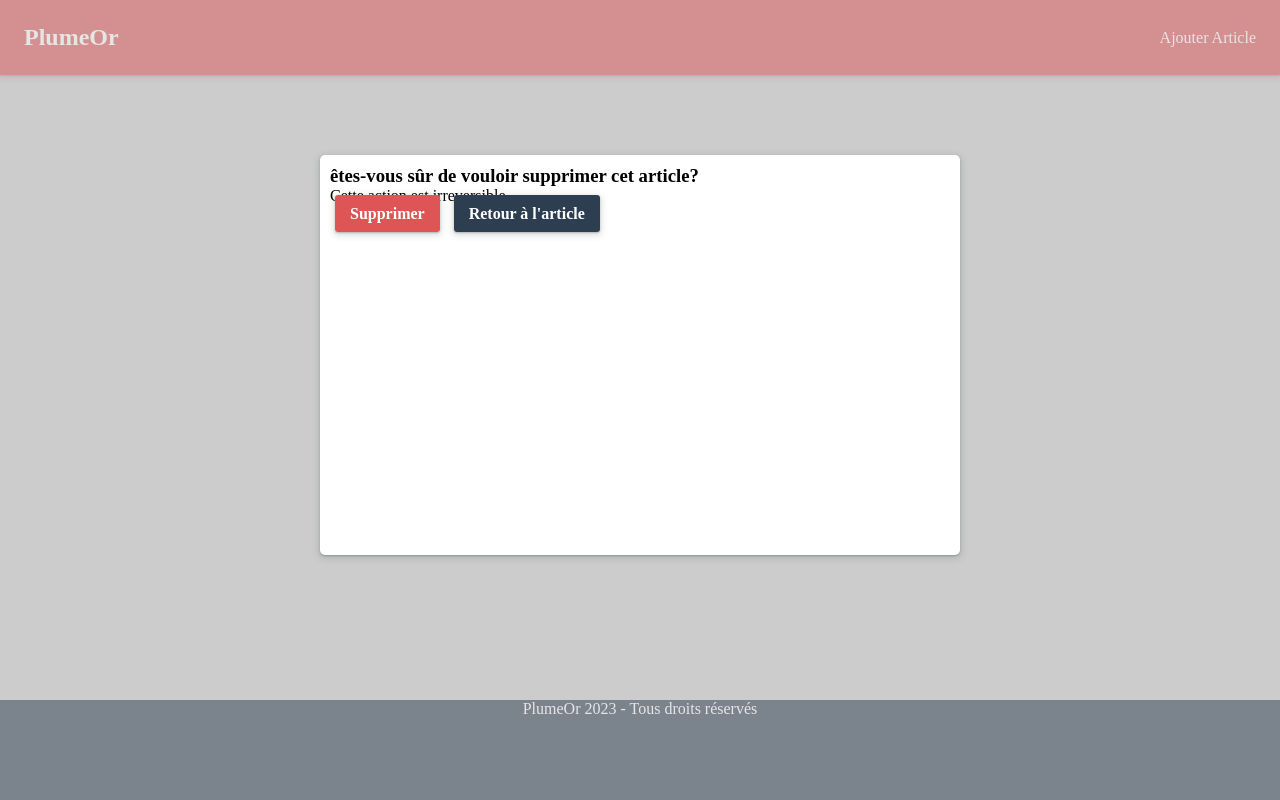
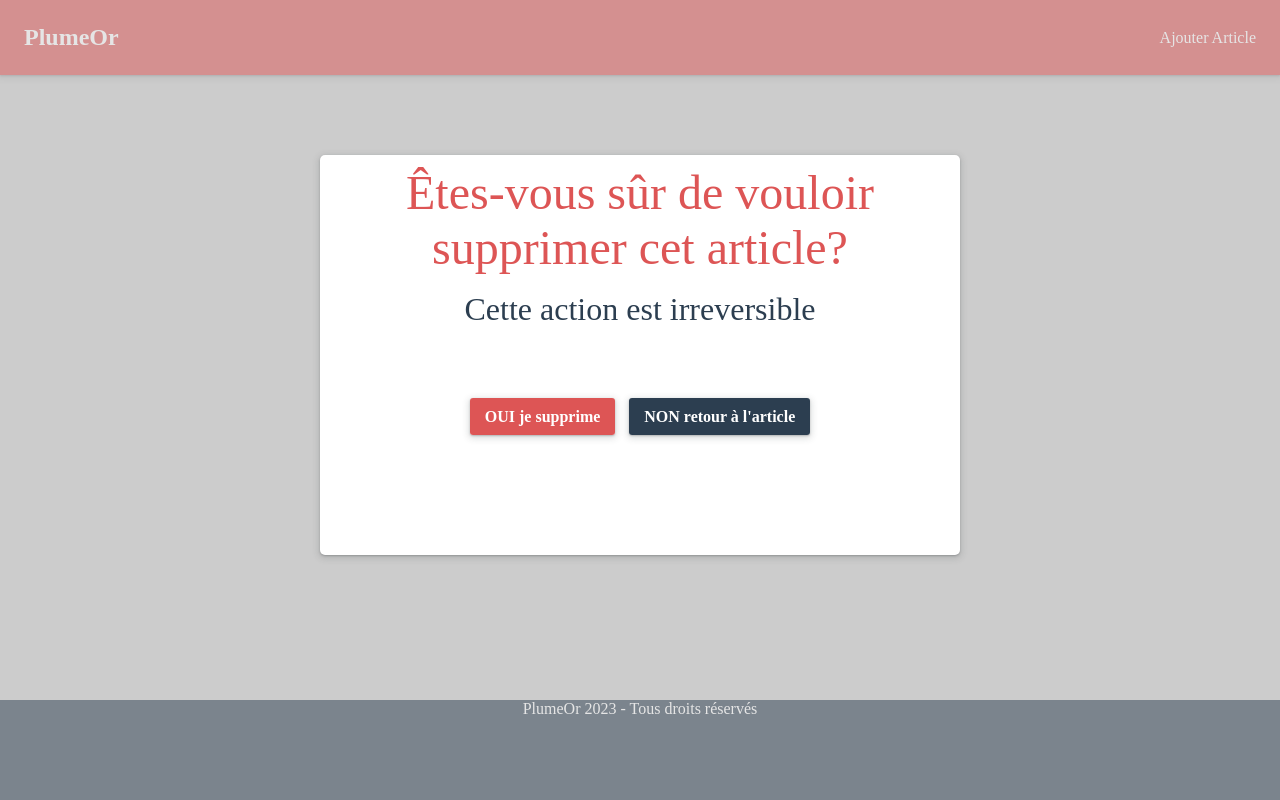
Before and after one commit to sarkou/plumeor-blog, a PHP site: page /deletearticle.php in a window 1280 px wide. Run offline with PHP 8.4, Linux system fonts and the light colour scheme.

Commit message:
first version : edit articles

```diff
--- a/addarticle.php
+++ b/addarticle.php
@@ -176,7 +176,9 @@ require_once('./requires/head.php');
                 <label for="content">Contenu</label>
                 <span class="text-error" message-required="ce champ est obligatoire">*</span>
                 </br>
-                <textarea name="content" id="content" cols="30" rows="10" placeholder="écrivez votre article ici"></textarea>
+                <textarea name="content" id="content" cols="30" rows="10" placeholder="écrivez votre article ici"><?php if (isset($category)) {
+                                                                                                                        echo $category;
+                                                                                                                    } ?></textarea>
 
                 <?php
 
--- a/article.php
+++ b/article.php
@@ -102,7 +102,7 @@ if (!$id) {
 
                     <p class="article-content"><?= $myarticle['content'] ?></p>
                     <div class="my-button">
-                        <a href="/addarticle.php?id=<?= $myarticle['id'] ?>" class="btn btn-modifier">Modifier</a>
+                        <a href="/editarticle.php?id=<?= $myarticle['id'] ?>&edit=oui" class="btn btn-modifier">Modifier</a>
                         <a href="/deletearticle.php?id=<?= $myarticle['id'] ?>&ca=<?= $myarticle['category'] ?>" class="btn btn-delete">Supprimer</a>
                     </div>
 
--- a/deletearticle.php
+++ b/deletearticle.php
@@ -83,26 +83,17 @@ $articles = [];
 
 
         <section class="message-delete">
-
-            <h1 class="text-delete">êtes-vous sûr de vouloir supprimer cet article?</h1>
-            <p>Cette action est irreversible</p>
+            <section class="message-delete-center">
+                <h1 class="text-delete">Êtes-vous sûr de vouloir supprimer cet article?</h1>
+                <p class="paragraphe-delete">Cette action est irreversible</p>
 
 
+                <section class="mybutton">
+                    <a class="btn btn-danger " href="/deletearticle.php?id=<?= $myid ?>&supprimer=oui">OUI je supprime</a>
 
-
-
-
-
-
-
-
-
-
-            <a class="btn btn-danger " href="/deletearticle.php?id=<?= $myid ?>&supprimer=oui">Supprimer</a>
-
-            <a class="btn myretour" href="/article.php?id=<?= $myid ?>&ca=<?= $mycat ?>">Retour à l'article</a>
-
-
+                    <a class="btn myretour" href="/article.php?id=<?= $myid ?>&ca=<?= $mycat ?>">NON retour à l'article</a>
+                </section>
+            </section>
 
 
         </section>
--- a/public/css/deletearticle.css
+++ b/public/css/deletearticle.css
@@ -15,8 +15,26 @@
     rgba(60, 64, 67, 0.15) 0px 2px 6px 2px;
   border-radius: 5px;
 }
-.text-delete .text-delete p {
+.message-delete-center {
+  display: flex;
+  flex-flow: column;
+  align-items: center;
+  justify-content: center;
+  margin-bottom: 5rem;
+}
+.mybutton {
+  margin-top: 5rem;
+}
+.text-delete {
+  margin-bottom: 1rem;
   text-align: center;
+  font-size: 3rem;
+  font-weight: 500;
+  color: rgb(221, 85, 85);
+}
+.paragraphe-delete {
+  color: #2c3e50;
+  font-size: 2rem;
 }
 header {
   position: relative;
--- a/public/css/index.css
+++ b/public/css/index.css
@@ -21,18 +21,19 @@ a {
 
 .container {
   display: flex;
-  flex-flow: row wrap;
-
+  flex-flow: row nowrap;
+  justify-content: flex-start;
   min-height: 100vh;
   background-color: #ccc;
 }
 .article-container {
-  margin: 1rem 1rem;
+  margin-left: 5rem;
+  margin-top: 0px;
   display: flex;
   flex-flow: row wrap;
   justify-content: center;
   align-items: center;
-  width: 95%;
+  width: 80%;
 }
 .articles {
   display: flex;
```
Also changed, not shown: data/articles.json (+1 -1 lines), editarticle.php (+51 -52 lines).
